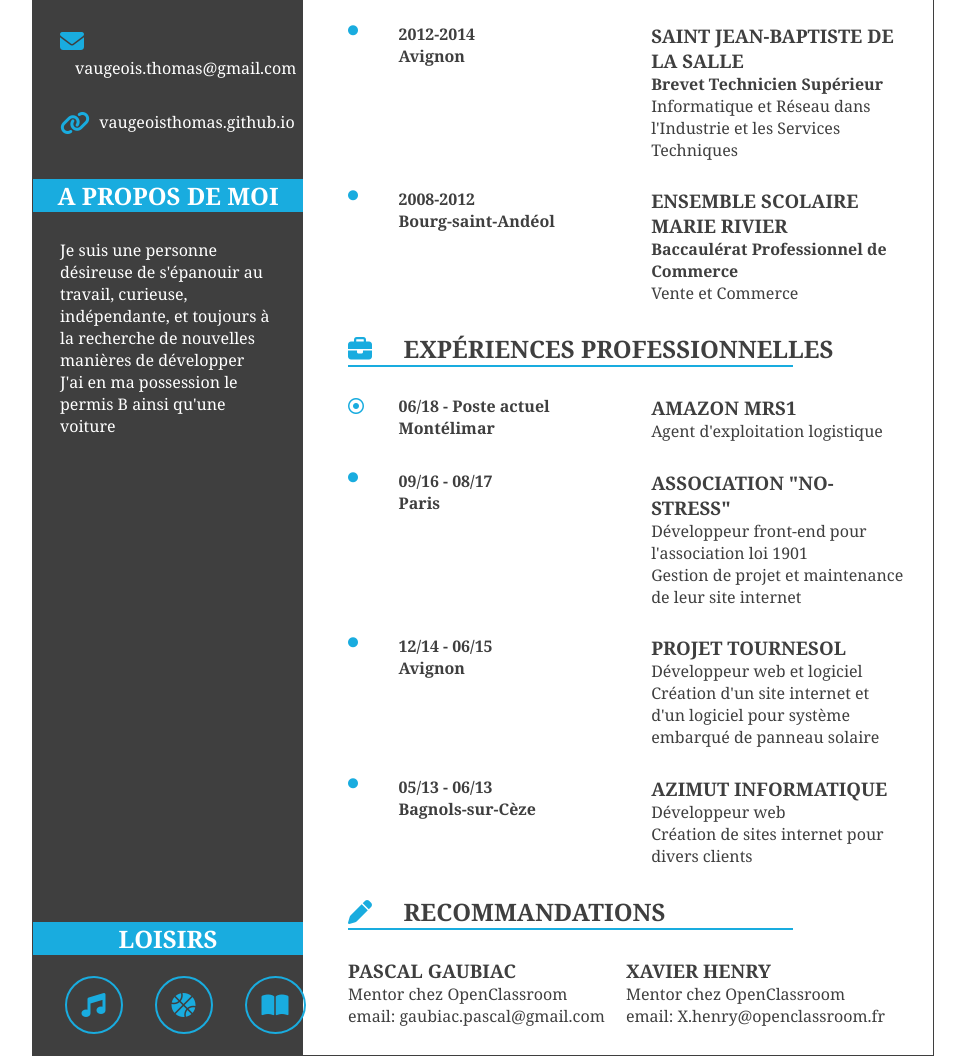
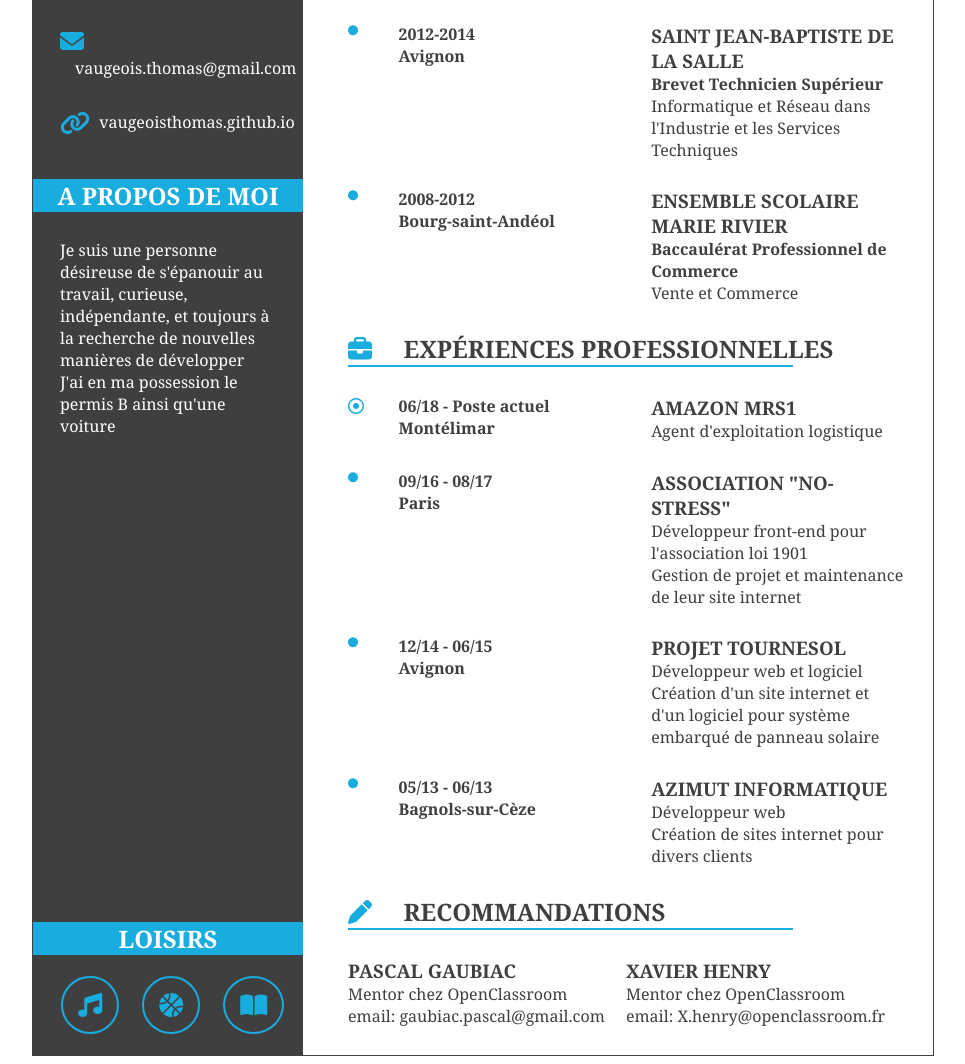
Before and after one commit to VaugeoisThomas/CurriculumVitae, a plain HTML site: page index.html in a window 1280 px wide. Shown: the part 412-1476 px from the top of the page, without its empty margins (157-1122 px from the left). Drawn offline with Linux system fonts and the light colour scheme.

Commit message:
Correction de la taille des logos 'hobby' dépassant

```diff
--- a/css/style.css
+++ b/css/style.css
@@ -193,6 +193,7 @@ header, main{
     flex-direction: row;
     justify-content: space-around;
     align-items: center;
+    width: 90%;
 }
 
 .logoBorder{
@@ -212,5 +213,3 @@ header, main{
    #informations, .informations, #adress, #phone, #email, #website {margin: 0;}
    #about p {padding: 5% 10% 5% 10%;}
    .content {padding-right: 2%;}
-
-@media all and (max-width)
```
Also changed, not shown: index.html (+3 -0 lines).
